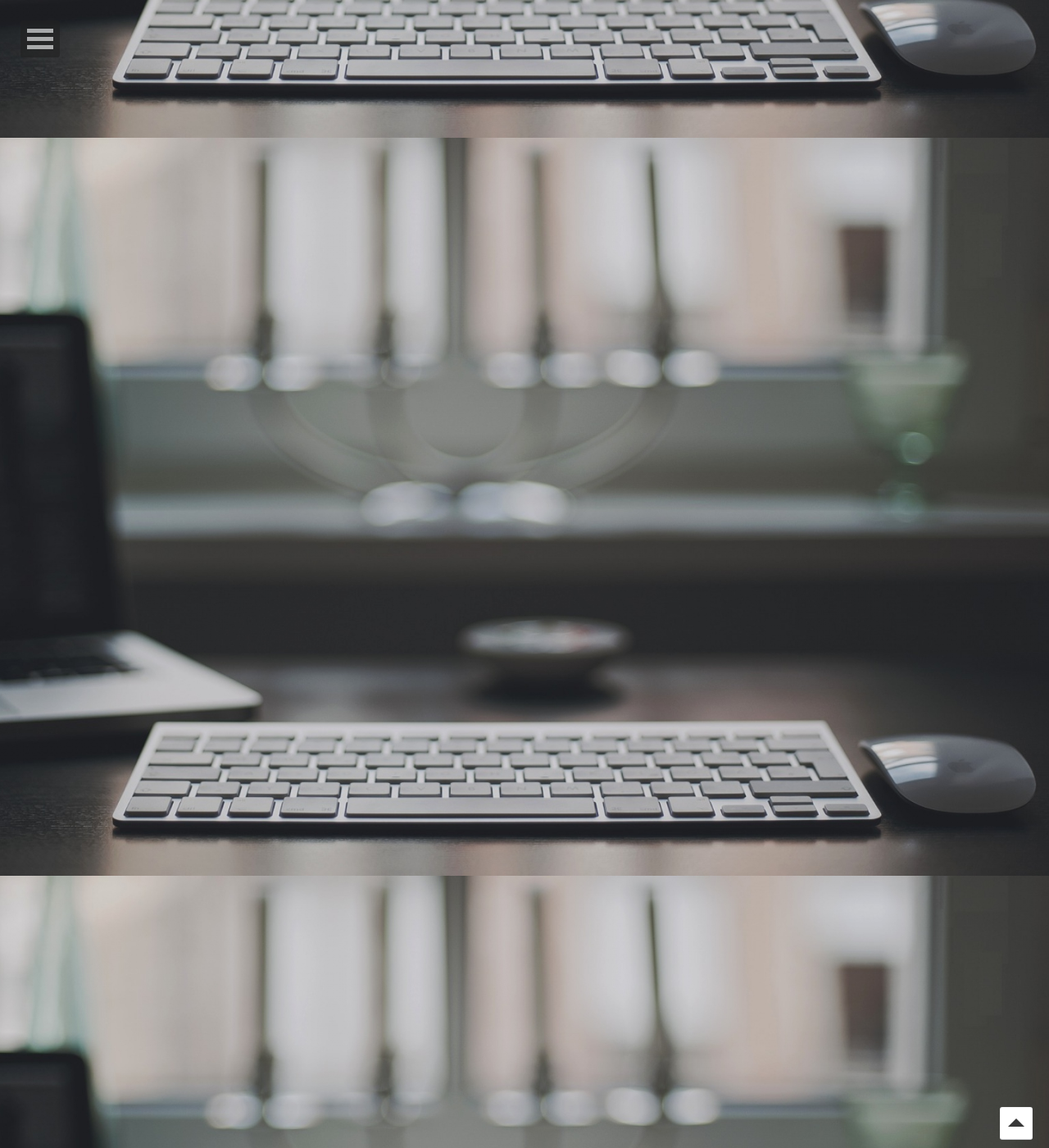
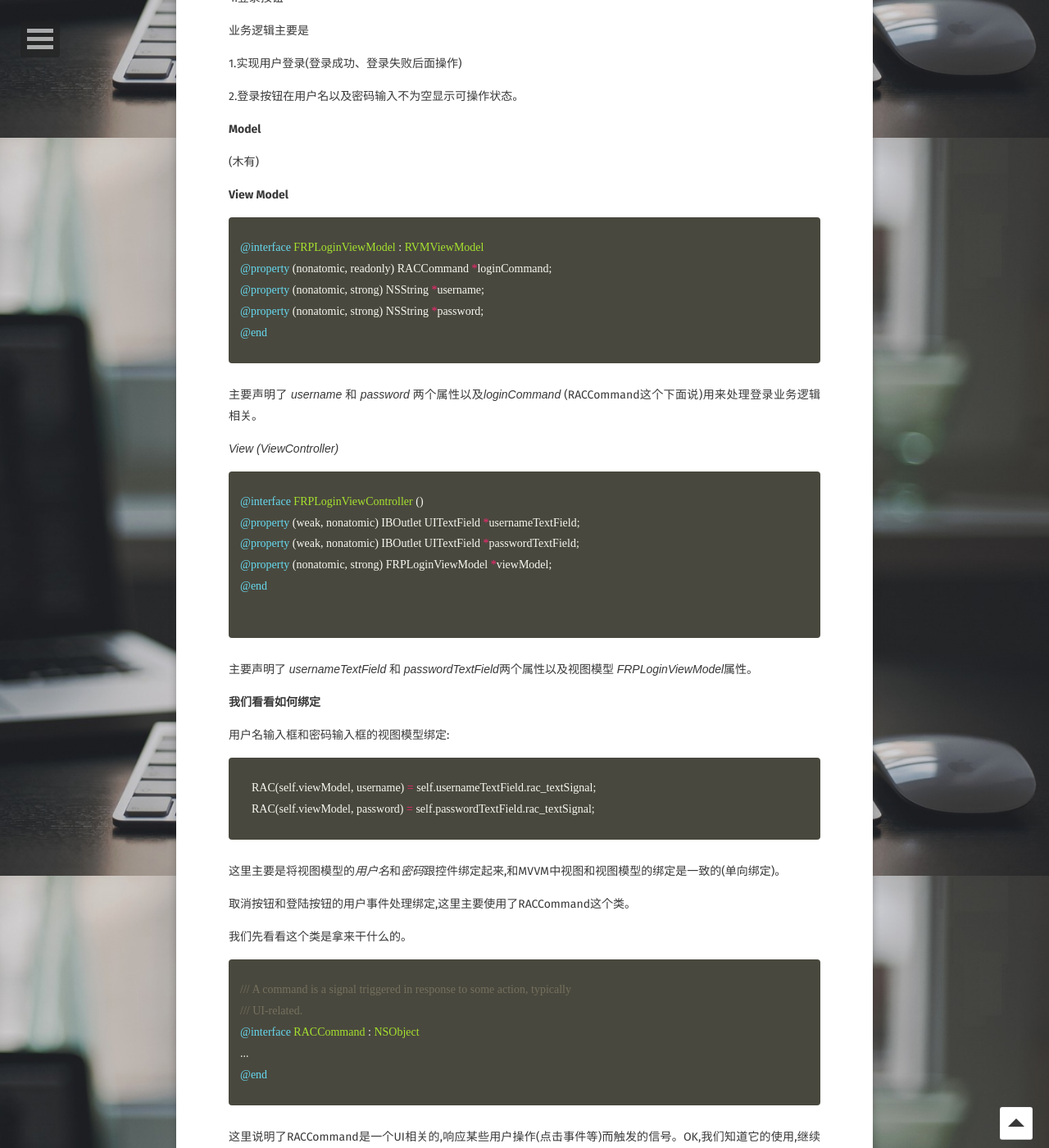
Before and after one commit to XuYanci/XuYanci.github.io, a Jekyll site: the page built from _posts/2017-02-08-iOS-OpenSource-Learning-ReactiveCocoa.md, in a window 1280 px wide and 1400 px high, scrolled down 2532 px. Shown: the whole window at 82% size. Built offline with Jekyll 4.4.1, drawn with Linux system fonts in a browser that asks for light colours; some web fonts are replaced; comment, search, counter and statistics services are not loaded; some of the changed text lies outside the part shown.

Commit message:
添加post

```diff
--- a/_posts/2017-02-08-iOS-OpenSource-Learning-ReactiveCocoa.md
+++ b/_posts/2017-02-08-iOS-OpenSource-Learning-ReactiveCocoa.md
@@ -49,9 +49,9 @@ pull-driven: 在创建信号的同事序列中的值就会被确定下来，我
 接下来我们来剖析FRP这几个模块在MVVM的实现：
 
 * 登录模块
-* 瀑布流模块
-* 图片浏览模块
-* 图片详情模块
+* 瀑布流模块 (talk is cheap)
+* 图片浏览模块 (talk is cheap)
+* 图片详情模块 (talk is cheap)
 
 #### 登录模块 ####
 
@@ -77,15 +77,135 @@ pull-driven: 在创建信号的同事序列中的值就会被确定下来，我
 2.登录按钮在用户名以及密码输入不为空显示可操作状态。
 
 
+**Model**
+
+(木有)
+
+**View Model**
+
+{% highlight objc %}
+@interface FRPLoginViewModel : RVMViewModel
+@property (nonatomic, readonly) RACCommand *loginCommand;
+@property (nonatomic, strong) NSString *username;
+@property (nonatomic, strong) NSString *password;
+@end
+{% endhighlight %}
+
+ 主要声明了 *username* 和 *password* 两个属性以及*loginCommand* (RACCommand这个下面说)用来处理登录业务逻辑相关。
+
+*View (ViewController)*
 
 
+ {% highlight objc %}
+@interface FRPLoginViewController ()
+@property (weak, nonatomic) IBOutlet UITextField *usernameTextField;
+@property (weak, nonatomic) IBOutlet UITextField *passwordTextField;
+@property (nonatomic, strong) FRPLoginViewModel *viewModel;
+@end
+ {% endhighlight %}
+
+ 主要声明了 *usernameTextField* 和 *passwordTextField*两个属性以及视图模型 *FRPLoginViewModel*属性。
 
 
+**我们看看如何绑定**
+
+用户名输入框和密码输入框的视图模型绑定:
+{% highlight objc %}
+    RAC(self.viewModel, username) = self.usernameTextField.rac_textSignal;
+    RAC(self.viewModel, password) = self.passwordTextField.rac_textSignal;
+{% endhighlight %}
+
+这里主要是将视图模型的*用户名*和*密码*跟控件绑定起来,和MVVM中视图和视图模型的绑定是一致的(单向绑定)。
 
 
+取消按钮和登陆按钮的用户事件处理绑定,这里主要使用了RACCommand这个类。
+
+我们先看看这个类是拿来干什么的。
+
+{% highlight objc %}
+/// A command is a signal triggered in response to some action, typically
+/// UI-related.
+@interface RACCommand : NSObject
+...
+@end
+{% endhighlight objc %}
+
+这里说明了RACCommand是一个UI相关的,响应某些用户操作(点击事件等)而触发的信号。OK,我们知道它的使用,继续分析取消按钮和登陆按钮的事件处理绑定。
+
+取消按钮,就是当用户点击取消的时候,应该dismiss or pop 当前视图控制器。 一下是RACCommand的实现:
+
+{% highlight objc %}
+ self.navigationItem.leftBarButtonItem.rac_command = [[RACCommand alloc] initWithSignalBlock:^RACSignal *(id input) {
+        return [RACSignal createSignal:^RACDisposable *(id<RACSubscriber> subscriber) {
+            @strongify(self);
+
+            [self.presentingViewController dismissViewControllerAnimated:YES completion:^{
+                [subscriber sendCompleted];
+            }];
+
+            return nil;
+        }];
+    }];
+{% endhighlight objc %}
+
+我们可以看到,它通过实例化一个RACCommand通过闭包返回一个RACSignal实例化(RACCommand is an signal),用来响应处理事件 (dissmiss当前控制器)。
+
+登录按钮,业务逻辑主要有:
+
+ * 实现用户登录(登录成功、登录失败后面操作)。
+
+ * 登录按钮在用户名以及密码输入不为空显示可操作状态。
+
+ 我们看看它们是怎么使用RACCommand来实现的。
+
+ 首先 *登录按钮在用户名以及密码输入不为空显示可操作状态*
+
+ (1) 定义使能信号 validateLoginInputs
+
+ {% highlight objc %}
+ - (RACSignal *)validateLoginInputs
+{
+    return [RACSignal combineLatest:@[RACObserve(self, username), RACObserve(self, password)] reduce:^id(NSString *username, NSString *password){
+        return @(username.length > 0 && password.length > 0);
+    }];
+}
+
+ {% endhighlight objc %}
+
+ （2） 定义登录命令,enable属性由使能信号状态推导,触发事件为logInWithUsername:password
+
+ {% highlight objc %}
+   self.loginCommand = [[RACCommand alloc] initWithEnabled:[self validateLoginInputs]
+                                                signalBlock:^RACSignal *(id input) {
+        @strongify(self);
+        return [FRPPhotoImporter logInWithUsername:self.username password:self.password];
+    }];
+ {% endhighlight %}
+
+ (3) 绑定RACCommand到UI
+ {% highlight objc %}
+  self.navigationItem.rightBarButtonItem.rac_command = self.viewModel.loginCommand;
+ {% endhighlight %}
+
+ 接着 *实现用户登录(登录成功、登录失败后面操作)*
+
+ {% highlight objc %}
+  [[self.viewModel.loginCommand.executionSignals flattenMap:^(RACSignal *execution) {
+        // Sends RACUnit after the execution completes.
+        return [[execution ignoreValues] concat:[RACSignal return:RACUnit.defaultUnit]];
+    }] subscribeNext:^(id _) {
+        @strongify(self);
+        [self.presentingViewController dismissViewControllerAnimated:YES completion:nil];
+    }];
+    [self.viewModel.loginCommand.errors subscribeNext:^(id x) {
+        NSLog(@"Login error: %@", x);
+    }];
+ {% endhighlight %}
+
+主要是登录操作信号执行处理。
 
 
-
+### End ###
 
 
 ### Reference ###
```
Also changed, not shown: assets/img/2017-01-22-opensource_reactivecocoa/frp_login.png (added), 4 other files.
